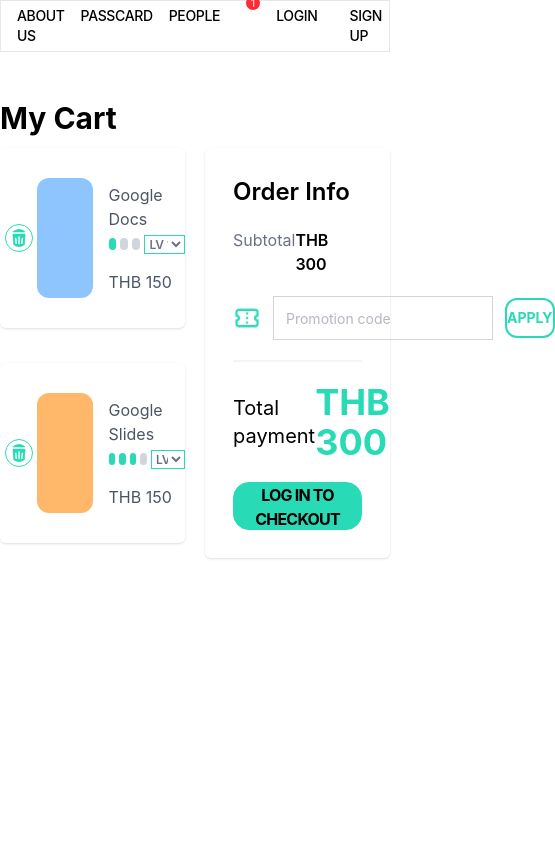
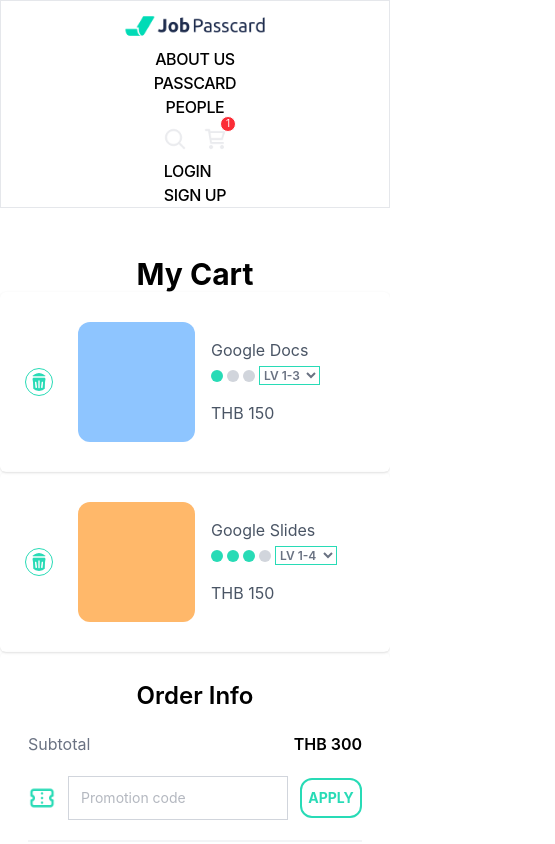
Before and after one commit to fiati3ewty/cc23-html-Mycart, a React (Vite) app: page /#/ in a window 390 px wide. Shown: the top 844 px of the page, 555 px wide, since content can reach past the window. Built offline with nearby package versions, Linux system fonts and the light colour scheme.

Commit message:
Fix: Responsive page

```diff
--- a/src/App.jsx
+++ b/src/App.jsx
@@ -13,10 +13,10 @@
 
   return (
     <Router>
+      <Navbar />
       <Routes>
         <Route path="/" element={
           <>
-          <Navbar />
             <Mycart />
           </>
         }/>
--- a/src/components/Mycart.jsx
+++ b/src/components/Mycart.jsx
@@ -5,11 +5,11 @@
 function Mycart() {
   return (
     <div class='container h-auto mx-auto max-w-4xl md:h-12 md:items-center mt-12'>
-        <div class='text-3xl font-bold mb-3'>My Cart</div>
-        <div class='grid grid-cols-2 grid-rows-auto gap-5'>
+        <div class='flex justify-center md:justify-start text-3xl font-bold md:text-3xl md:font-bold md:mb-3'>My Cart</div>
+        <div class='md:grid md:grid-cols-2 md:grid-rows-auto md:gap-5 flex flex-col'>
 
-{/* Google Docs             */}
-            <div class='rounded-md h-45 shadow-sm flex'>
+{/* Google Docs */}
+            <div class='order-1 rounded-md h-45 shadow-sm flex'>
                 <div className="h-full w-[20vw] flex items-center justify-center">
                     <img class='w-7 h-7 border border-[#28dbb6] rounded-full p-1' src={Tash} alt=""></img>
                 </div>
@@ -37,8 +37,8 @@
             </div>
 
 {/* Order info */}
-            <div class='rounded-md shadow-sm row-span-2 p-7 flex flex-col gap-5'>
-                <div className="w-full font-semibold text-2xl">Order Info</div>
+            <div class='order-3 md:order-2 rounded-md shadow-sm row-span-2 p-7 flex flex-col gap-5'>
+                <div className="flex justify-center md:justify-start w-full font-semibold text-2xl">Order Info</div>
                 <div className=" w-full flex justify-between">
                     <div class='text-gray-500'>Subtotal</div>
                     <div class='font-semibold'>THB 300</div>
@@ -57,7 +57,7 @@
             </div>
 
 {/* Google Slides */}
-            <div class='rounded-md h-45 shadow-sm flex'>
+            <div class='order-2 rounded-md h-45 shadow-sm flex'>
                 <div className="h-full w-[20vw] flex items-center justify-center">
                     <img class='w-7 h-7 border border-[#28dbb6] rounded-full p-1' src={Tash} alt=""></img>
                 </div>
--- a/src/components/Navbar.jsx
+++ b/src/components/Navbar.jsx
@@ -6,26 +6,27 @@
 function Navbar() {
   return (
     <nav>
-        <div class='container border border-gray-200 h-13 mx-auto max-w-4xl p-2 flex flex-row justify-between items-center text-sm'>
-            <div>
+        <div class='container flex items-center md:items-center flex-col gap-2 md:gap-0 border border-gray-200 md:h-13 md:mx-auto md:max-w-4xl md:p-2 md:flex-row md:justify-between  md:text-sm'>
+            <div class='mt-3 md:mt-0'>
                 <a href="#">
                     <img class='w-38' src={Logo} alt="" />
                 </a>
             </div>
 
-            <ul class='flex font-medium tracking-tight'>
+            <ul class='flex flex-col md:flex-row items-center font-medium tracking-tight'>
                 <li class='mx-2'><a href="#">ABOUT US</a></li>
                 <li class='mx-2'><a href="#">PASSCARD</a></li>
                 <li class='mx-2'><a href="#">PEOPLE</a></li>
             </ul>
 
-            <ul class='flex'>
-                <li class='mx-2'><a href="#"><img class='w-6' src={Search} alt="" /></a></li>
-                <div class='relative h-1'>
-                        <li class=' mx-2'><a href="#"><img class='w-6' src={Cart} alt="" /></a></li>
-                        <div class='absolute text-[10px] text-white bg-red-500 h-4 w-4 border-red border rounded-full flex items-center justify-center -bottom-px -right-px'>1</div>
+            <ul class='flex flex-col md:flex-row md:items-start items-center gap-3 md:gap-0'>
+                <div class='relative h-1 flex md:flex-row md:justify-center'>
+                    <li class='mx-2'><a href="#"><img class='w-6' src={Search} alt="" /></a></li>
+                    <li class='mx-2 w-6'><a href="#"><img src={Cart} alt="" /></a></li>
+                    <li class='absolute text-[10px] text-white bg-red-500 h-4 w-4 border-red border rounded-full flex items-center justify-center -bottom-px -right-px'>1
+                    </li>
                 </div>
-                <div class='flex flex-row font-medium tracking-tight'>
+                <div class='flex flex-col md:flex-row font-medium tracking-tight mt-4 md:mt-0'>
                     <li class='mx-4'><a href="#">LOGIN</a></li>
                     <li class='mx-4'><a href="#">SIGN UP</a></li>
                 </div>
```
Also changed, not shown: 4 other files (tests, documents, lock files or other folders). Lines whose indentation alone changed are shown as unchanged.
